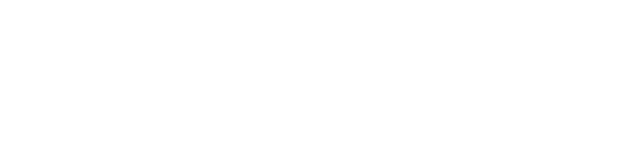
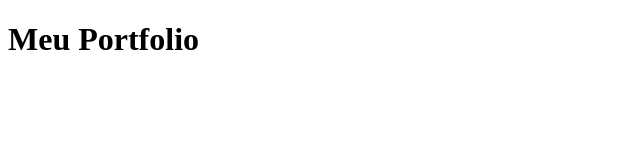
Before and after one commit to wzuchini/portfolio, a plain HTML site: page Index.html in a window 1280 px wide. Shown: the whole page, without its empty margins (0-640 px from the left). Drawn offline with Linux system fonts and the light colour scheme.

Commit message:
Index.html

```diff
--- a/Index.html
+++ b/Index.html
@@ -6,6 +6,6 @@
     <title>Portfolio</title>
 </head>
 <body>
-
+    <h1>Meu Portfolio</h1>
 </body>
 </html>
```
